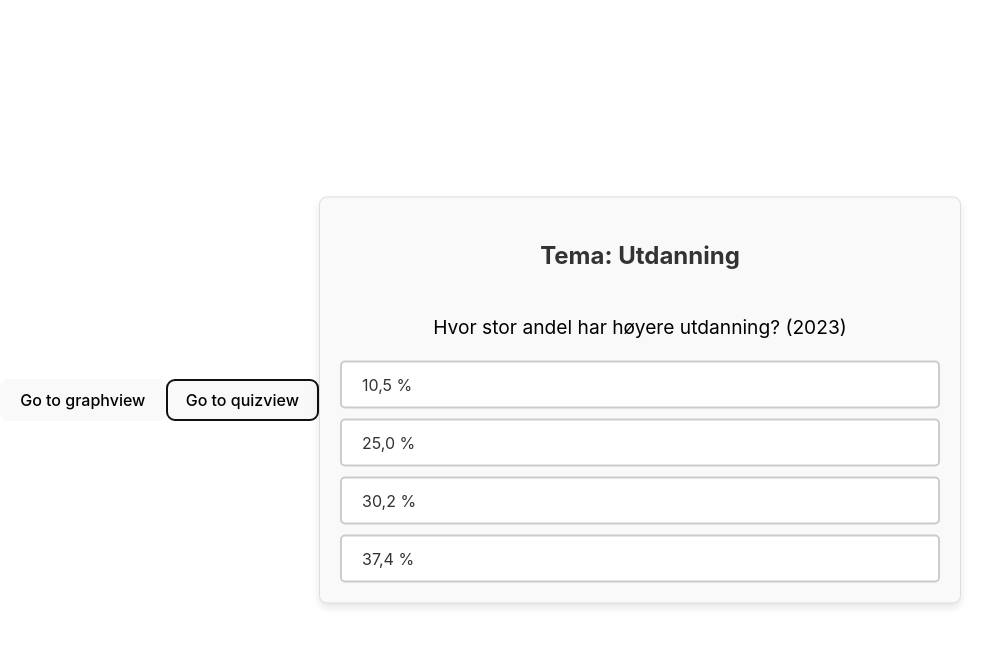
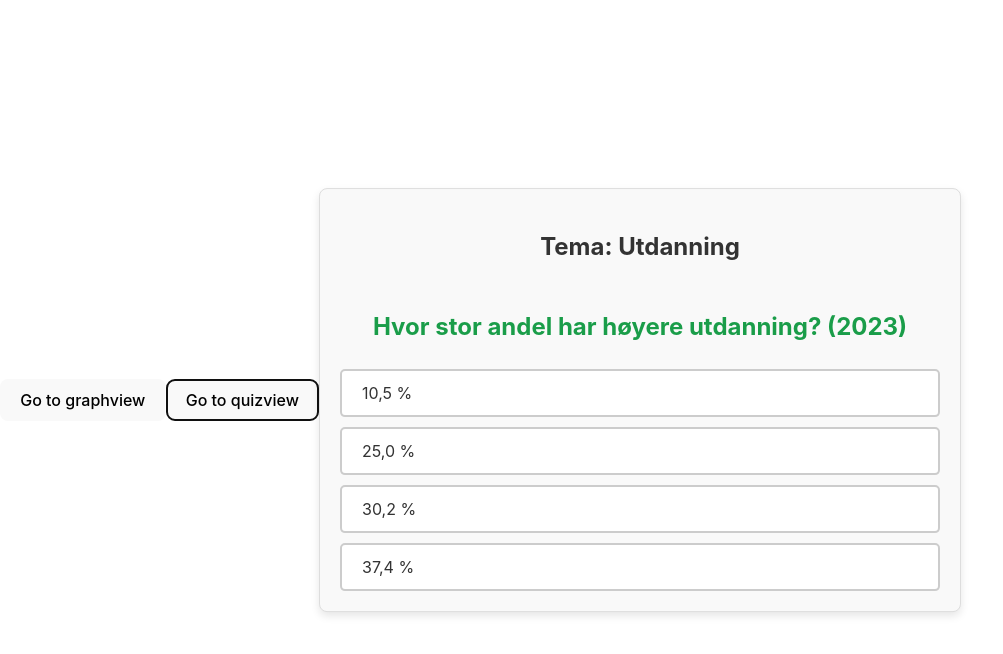
Before and after one commit to Carl-OW/Financial-Game, a React (Vite) app: page / in a window 1280 px wide. Both pictures are taken after a click on the button "Go to quizview". Shown: the top 654 px of the page, without its empty margins (0-1003 px from the left). Built offline with nearby package versions, Linux system fonts and the light colour scheme.

Commit message:
quiz again :)

```diff
--- a/src/components/Quiz/Quiz.css
+++ b/src/components/Quiz/Quiz.css
@@ -20,7 +20,7 @@ h2 {
 
 p {
   text-align: center;
-  font-size: 1.2rem;
+  font-size: 1.7rem;
   color: #000;
 }
 
@@ -73,3 +73,13 @@ p {
 .next-button:hover {
   background-color: #0056b3;
 }
+
+.question-text {
+  font-weight: bold;
+  font-size: 1.5rem;
+  /* Make the text larger */
+  color: #1a9d49;
+  /* Green color */
+  text-align: center;
+  /* Optional: center the text */
+}
--- a/src/components/Quiz/Quiz.tsx
+++ b/src/components/Quiz/Quiz.tsx
@@ -117,7 +117,7 @@ function Quiz() {
   return (
     <div className="quiz-container">
       <h2>Tema: {question.theme}</h2> {/* Display the theme of the question */}
-      <p>{question.question}</p>
+      <p className="question-text">{question.question}</p>
       <div className="options-container">
         {randomizedOptions.map(([key, value]) => (
           <div
```
